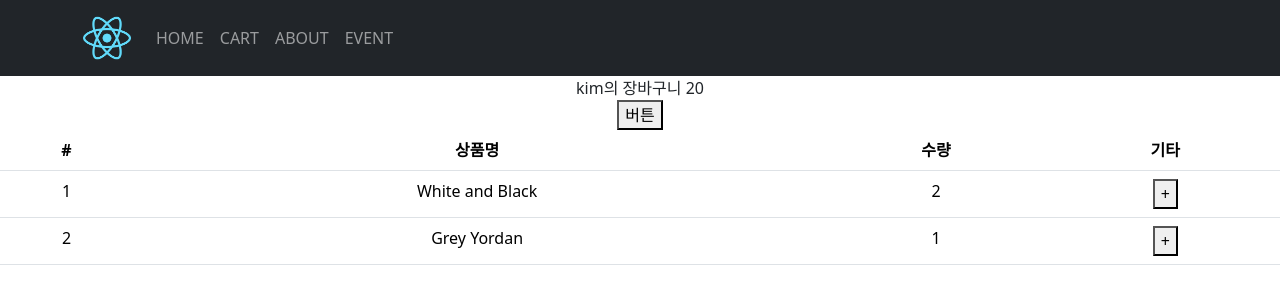
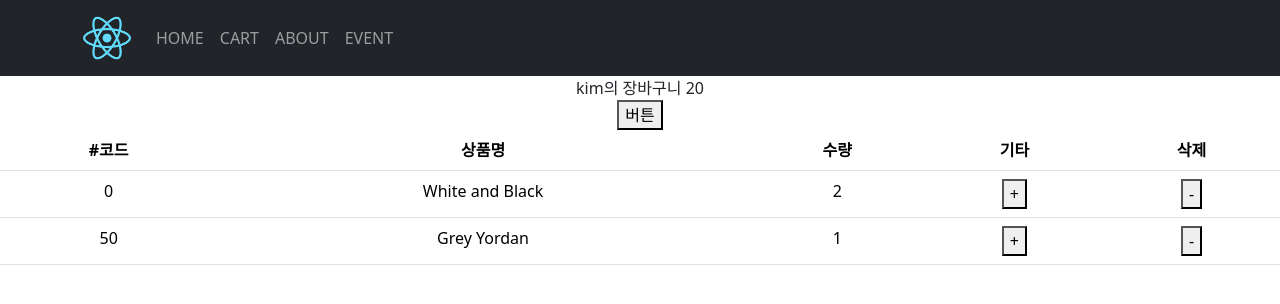
Before and after one commit to jumihongsee/study, a React (Create React App) app: page /cart in a window 1280 px wide. Shown: the top 304 px of the page. Built offline with nearby package versions, Linux system fonts and the light colour scheme.

Commit message:
리덕스 툴킷 리듀서

```diff
--- a/src/App.js
+++ b/src/App.js
@@ -87,6 +87,7 @@ function App() {
                     <Button className='main-btn'
                       onClick={()=>{
                         setButtonCount(buttonCount + 1)
+
                         console.log('버튼카운트'+ buttonCount)
                           if(buttonCount === 0){
                             // 3. 버튼 누르면 로딩중입니다 글자 띄우기
@@ -99,7 +100,6 @@ function App() {
                               let resultData = 결과.data
                               let copy = [...shoes]
                               let combineArry = copy.concat(resultData);
-                              console.log(combineArry)
                               setShoes(combineArry);
                               // 로딩중UI 숨기기
                               setLoading(false)
@@ -173,6 +173,7 @@ function App() {
                                 shoes={shoes[i]}
                                 i = {i}
                                 navigate ={navigate}
+
                               ></Card>
 
 
@@ -269,11 +270,20 @@ function Event(){
 
  function Card(props){
 
+
+
+
   return(
     <div className="col-md-4">
       <img
 
-        onClick={()=>{props.navigate(`/detail/${props.shoes.id}`)}}
+        onClick={()=>{
+
+          console.log('props.navigate:', props.navigate);
+          console.log('props.shoes.id:', props.shoes.id);
+
+          props.navigate(`/detail/${props.shoes.id}`)
+        }}
 
       src={`https://codingapple1.github.io/shop/shoes${props.shoes.id + 1}.jpg`} width="80%" />
       <h4>{props.shoes.title}</h4>
--- a/src/pages/Cart.js
+++ b/src/pages/Cart.js
@@ -1,7 +1,7 @@
 import { Table } from "react-bootstrap"
 import { useDispatch, useSelector } from "react-redux"
 import { changeName, ageUp } from "./../store/userSlice.js"
-import { countUp } from "../store.js"
+import { countUp, deleteItem } from "../store.js"
 
 function Cart(){
 
@@ -25,10 +25,11 @@ function Cart(){
             <Table>
                 <thead>
                     <tr>
-                    <th>#</th>
+                    <th>#코드</th>
                     <th>상품명</th>
                     <th>수량</th>
                     <th>기타</th>
+                    <th>삭제</th>
                     </tr>
                 </thead>
                 {
@@ -37,14 +38,20 @@ function Cart(){
                         return(
                             <tbody key={i}>
                                 <tr>
-                                <td>{i + 1}</td>
+                                <td>{item[i].id}</td>
                                 <td>{item[i].name}</td>
                                 <td>{item[i].count}</td>
                                 <td><button onClick={()=>{
-                                    // console.log('아이디값'+ item[i].id)
-                                   let findItem =  item.find(a => item[i].id === i)
-                                    ?  dispatch(countUp(i)) : null
-                                }} >+</button></td>
+                                    // id 값을 전송해 주고 item store에서 id값과 대조해야 한다.
+                                    dispatch(countUp(item[i].id))
+                                    }} >+</button>
+                                </td>
+                                <td><button
+                                    onClick={()=>{
+                                        dispatch(deleteItem(item[i].id))
+
+                                    }}
+                                > - </button></td>
                                 </tr>
                             </tbody>
                         )
--- a/src/pages/Detail.js
+++ b/src/pages/Detail.js
@@ -3,7 +3,7 @@ import { Route, useParams } from "react-router-dom"
 import styled from 'styled-components'
 import {  Nav } from 'react-bootstrap'
 import { useDispatch, useSelector } from "react-redux"
-import { addItem } from "../store"
+import { addItem } from "../store.js"
 
 //import { Context1 } from './../App.js'
 
@@ -40,7 +40,7 @@ function Detail(props){
 
 
   let {urlId} = useParams()
-  let item = state.item.find(function(a){
+  let item = props.shoes.find(function(a){
     return a.id == urlId
   })
   let [alert, setAlert] = useState(true)
@@ -105,7 +105,7 @@ function Detail(props){
               <p>{item.price}</p>
               <button className="btn btn-danger"
                 onClick={()=>{
-                  dispatch(addItem(item))
+                  dispatch(addItem({id: item.id , name: item.title, count: 1}))
                 }}
 
               >주문하기</button>
--- a/src/store.js
+++ b/src/store.js
@@ -18,26 +18,53 @@ let item = createSlice({
     initialState :
     [
         {id : 0, name : 'White and Black', count : 2},
-        {id : 2, name : 'Grey Yordan', count : 1}
+        {id : 50, name : 'Grey Yordan', count : 1},
+
     ],
 
     reducers : {
+
         countUp(state, action){
-            state[action.payload].count += 1
+
+            let num = state.findIndex((a)=>{ return a.id == action.payload })
+            // findIndex :  일치하면 몇번째에 있는지 남겨줌
+            //action.payload
+            state[num].count += 1
 
         },
         addItem(state, action){
 
-           state.push(action.payload)
-           console.log(state)
 
+            let findItem = state.find(a => a.id === action.payload.id);
+
+
+            if(findItem){
+                console.log('이미배열에 있음')
+                //만약 스테이트 안에 같은 id번호가 있다면 count 만 추가하고
+                findItem.count ++
+            }else{
+                console.log('배열에 없음')
+                // 스테이트 안에 같은 id 번호가 없다면 배열에 추가해라.
+                state.push(action.payload)
+
+            }
+
+
+
+
+
+
+        },
+        deleteItem(state, action){
+            let num = state.findIndex((a)=>{ return a.id == action.payload })
+            state.splice(num, 1)
         }
     }
 
 })
 
 
-export let { countUp, addItem } = item.actions
+export let { countUp, addItem, deleteItem } = item.actions
 
 export default configureStore({ // 등록하는 곳
 
```
